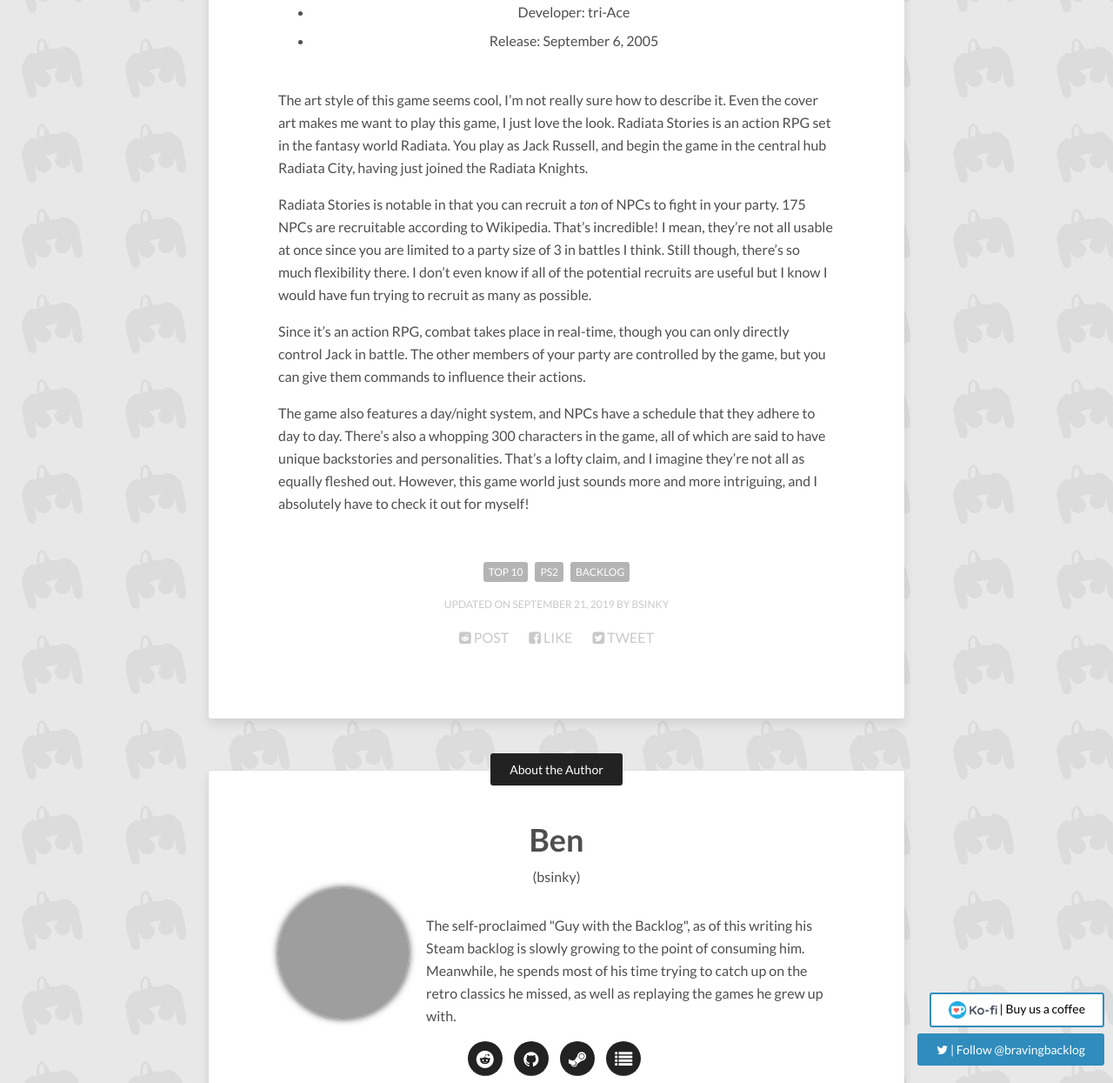
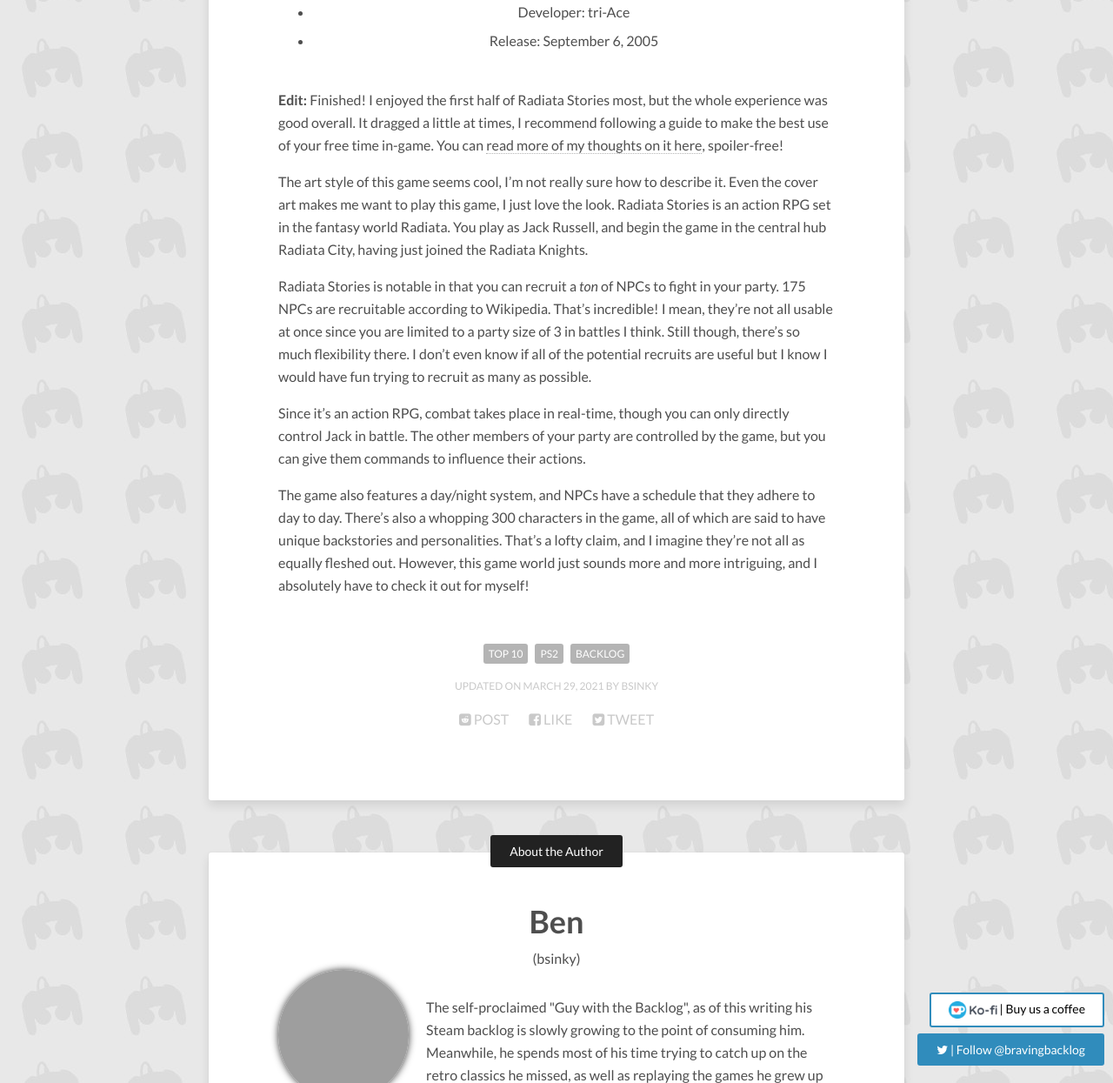
Before and after one commit to BravingTheBacklog/bravingthebacklog.github.io, a Jekyll site: the page built from _posts/2019-03-08-top-10-ps2-games-in-my-backlog.md, in a window 1280 px wide and 1400 px high, scrolled down 7168 px. Shown: the part 155-1400 px from the top of the window at 87% size. Built offline with Jekyll 4.4.1, drawn with Linux system fonts in a browser that asks for light colours; nearby versions of some CDN libraries; comment, search, counter and statistics services are not loaded.

Commit message:
Check Radiata Stories off of backlog list

```diff
--- a/_posts/2019-03-08-top-10-ps2-games-in-my-backlog.md
+++ b/_posts/2019-03-08-top-10-ps2-games-in-my-backlog.md
@@ -18,7 +18,7 @@
 image:
   feature: feature-ps2.jpg
 layout: post
-modified: 2019-09-21
+modified: 2021-03-29
 redirect_from: /top%2010/top-10-ps2-games-in-my-backlog/
 tags:
 - Top 10
@@ -200,7 +200,13 @@
 available on PlayStation Network for the PS4, and that version includes trophy
 support!
 
-## 1. {% include game.html game="Radiata Stories" %}
+## 1. {% include game.html game="Radiata Stories" checkmark="" %}
+
+**Edit:** Finished! I enjoyed the first half of Radiata Stories most, but the
+whole experience was good overall. It dragged a little at times, I recommend
+following a guide to make the best use of your free time in-game. You can [read
+more of my thoughts on it here]({% post_url 2021-03-22-what-im-playing-no-116
+%}#RadiataStories), spoiler-free!
 
 The art style of this game seems cool, I'm not really sure how to describe it.
 Even the cover art makes me want to play this game, I just love the look.
```
